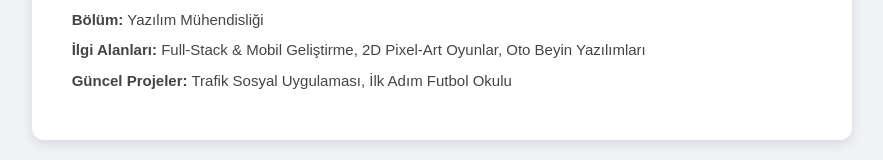
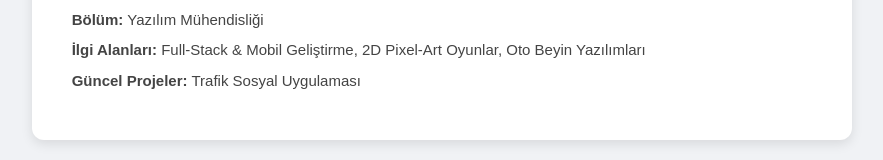
Before and after one commit to SmhTP/web-lab-hello, a React (Vite) app: page / in a window 1280 px wide. Shown: the part 519-679 px from the top of the page, without its empty margins (198-1081 px from the left). Built offline with nearby package versions, Linux system fonts and the light colour scheme.

Commit message:
feat: finalize App.tsx updates

```diff
--- a/src/App.tsx
+++ b/src/App.tsx
@@ -12,7 +12,7 @@ function App() {
         <h3>Hakkımda</h3>
         <p><strong>Bölüm:</strong> Yazılım Mühendisliği</p>
         <p><strong>İlgi Alanları:</strong> Full-Stack & Mobil Geliştirme, 2D Pixel-Art Oyunlar, Oto Beyin Yazılımları</p>
-        <p><strong>Güncel Projeler:</strong> Trafik Sosyal Uygulaması, İlk Adım Futbol Okulu</p>
+        <p><strong>Güncel Projeler:</strong> Trafik Sosyal Uygulaması</p>
       </div>
     </div>
   );
```
